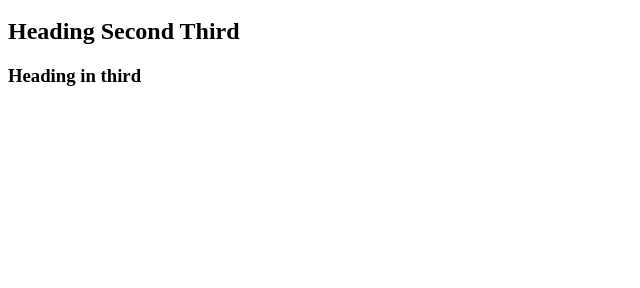
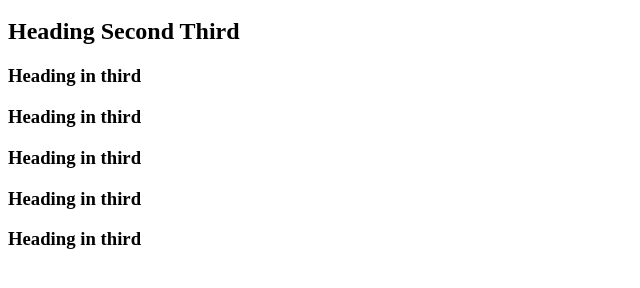
Before and after one commit to fahadsaleemfd/testVSCode, a plain HTML site: page index.html in a window 1280 px wide. Shown: the part 48-336 px from the top of the page, without its empty margins (0-640 px from the left). Drawn offline with Linux system fonts and the light colour scheme.

Commit message:
changess in index.html adding more lines

```diff
--- a/index.html
+++ b/index.html
@@ -4,5 +4,9 @@
         <h1>Heading First</h1>
         <h2>Heading Second Third</h2>
         <h3>Heading in third</h3>
+        <h3>Heading in third</h3>
+        <h3>Heading in third</h3>
+        <h3>Heading in third</h3>
+        <h3>Heading in third</h3>
     </body>
 </html>
```
